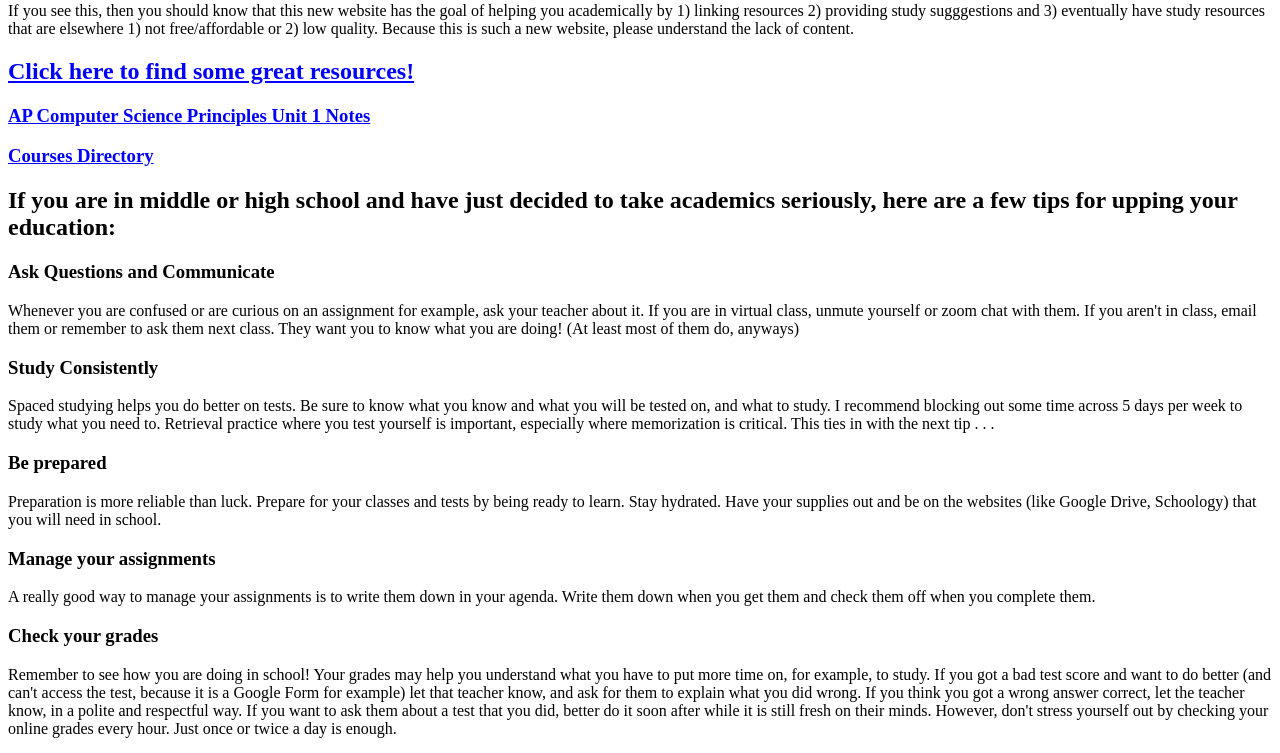
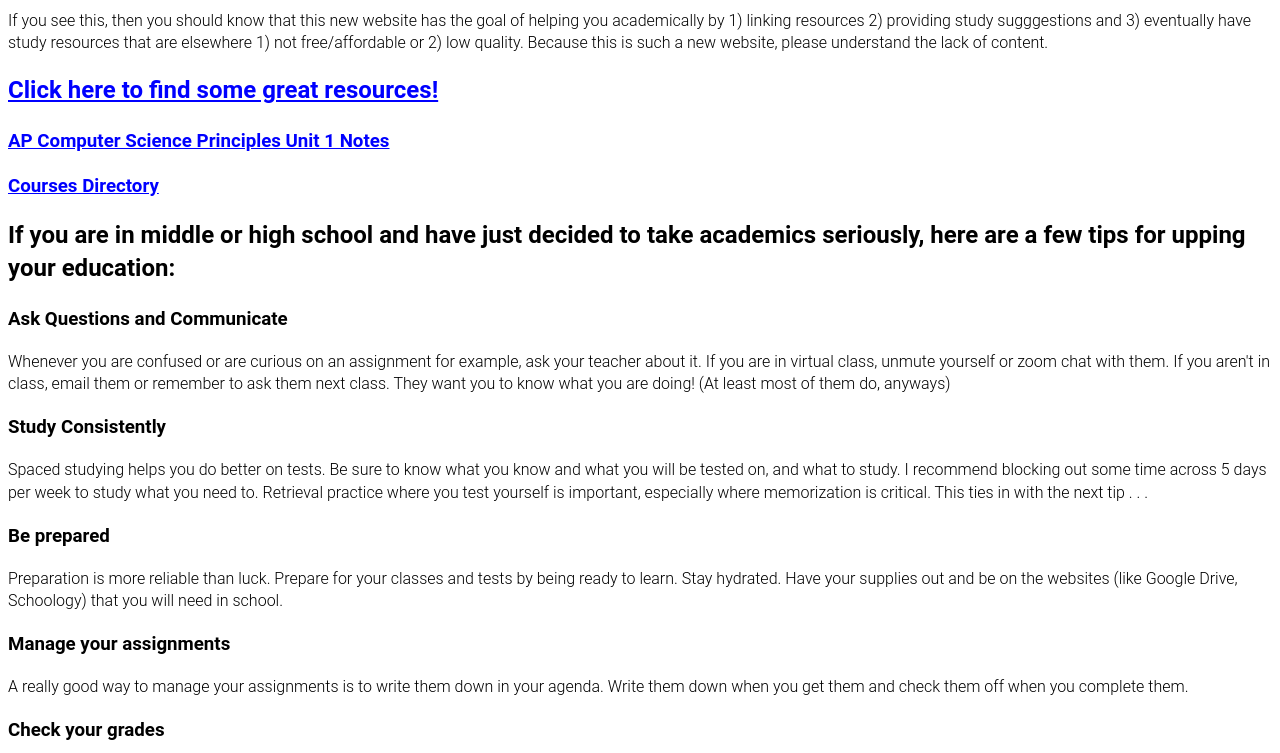
Before and after one commit to Noah-H3467/projectnoshedu, a plain HTML site: page index.html in a window 1280 px wide. Shown: the part 78-831 px from the top of the page. Drawn offline with Linux system fonts and the light colour scheme.

Commit message:
Update style.css

```diff
--- a/style.css
+++ b/style.css
@@ -1,3 +1,12 @@
+body {
+  line-height: 1.4;
+  font-weight: 300;
+  font-family: "Roboto", sans-serif;
+}
+button:hover {
+  opacity: 0.8;
+  transition: 0.2s ease-in-out;
+}
 .container {
     padding-right: 250px;
     padding-left: 250px;
```
